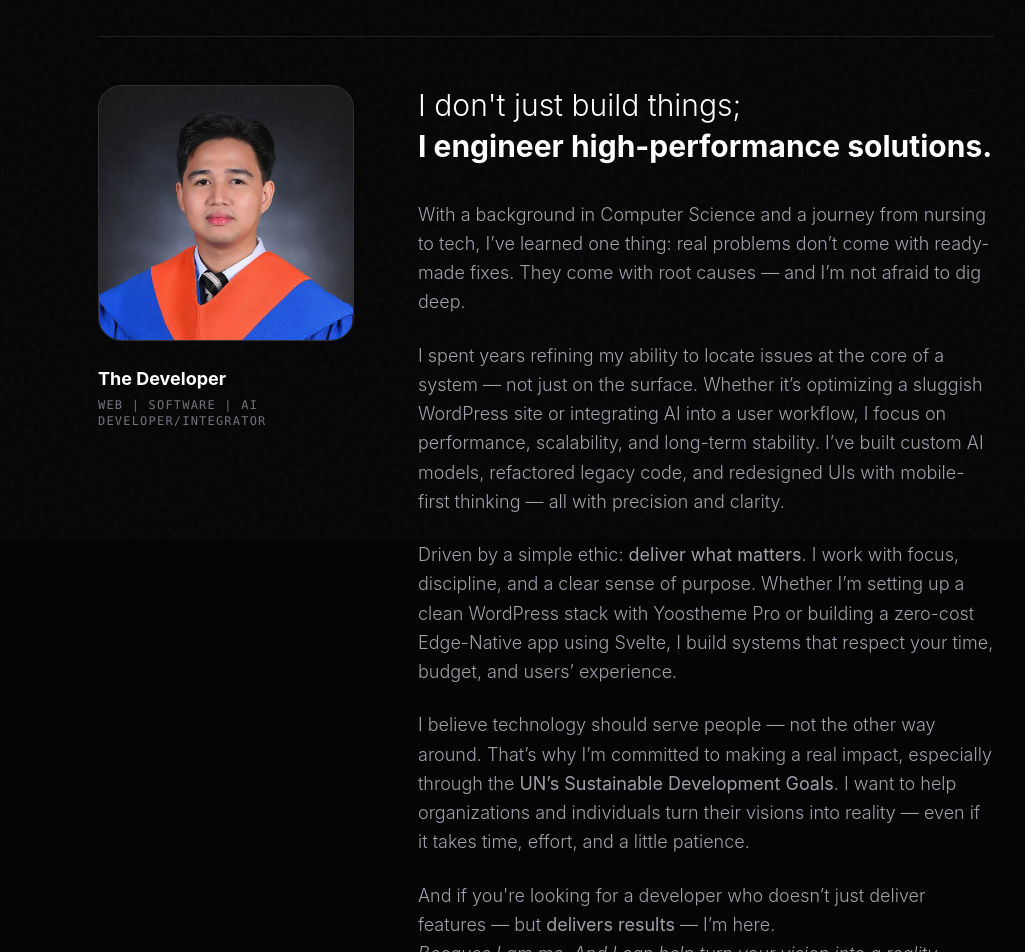
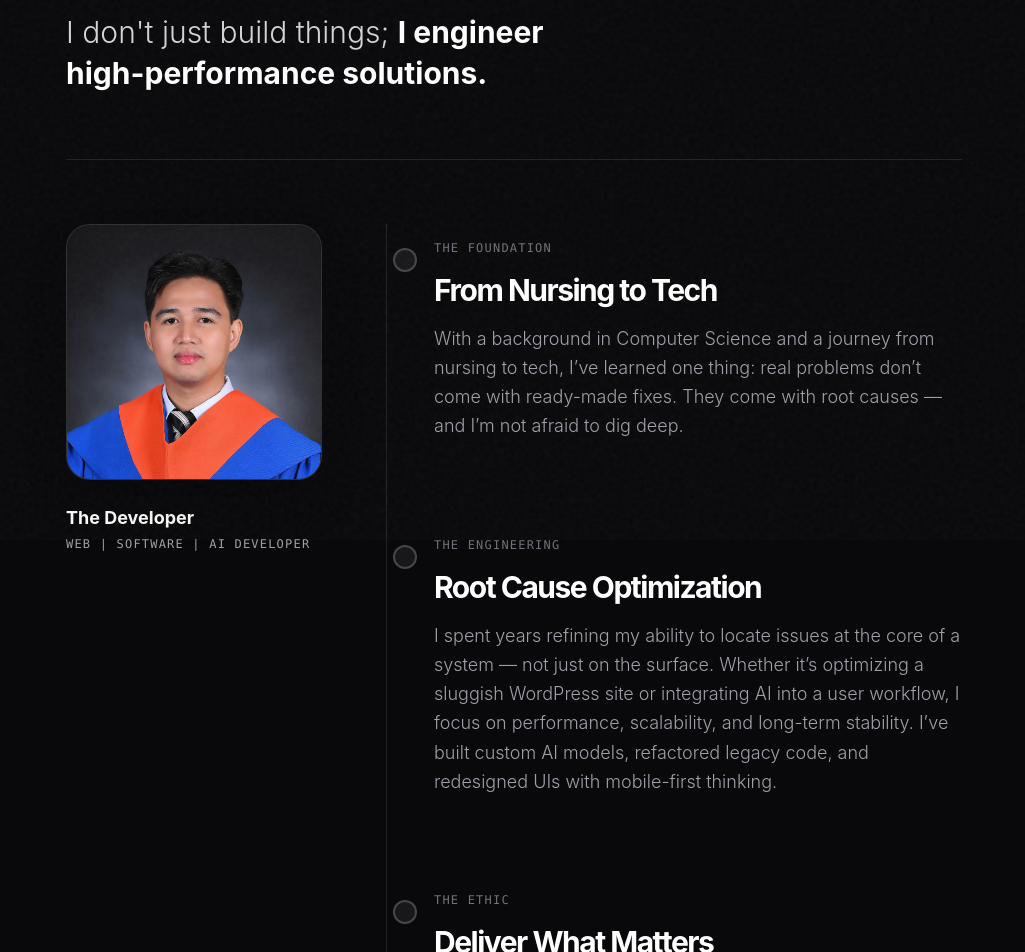
Before and after one commit to Limeexe/jlabe-portfolio-site-svelte, a SvelteKit app: page /about in a window 1280 px wide. Shown: the part 260-1212 px from the top of the page, without its empty margins (94-1119 px from the left). Built offline with nearby package versions, Linux system fonts and the light colour scheme.

Commit message:
Timeline About <title> tag for Services page

```diff
--- a/src/routes/about/+page.svelte
+++ b/src/routes/about/+page.svelte
@@ -1,22 +1,84 @@
 <script lang="ts">
     import { User } from 'lucide-svelte';
-
     import profilePic from '$lib/assets/developer-profile.jpg';
 
     let imageUrl: string = profilePic;
+
+    // --- Timeline Data Structure ---
+    // Breaking your bio into semantic timeline events for high SEO readability
+    const timelineEvents = [
+        {
+            period: "The Foundation",
+            title: "From Nursing to Tech",
+            content: "With a background in Computer Science and a journey from nursing to tech, I’ve learned one thing: real problems don’t come with ready-made fixes. They come with root causes — and I’m not afraid to dig deep.",
+            color: "#09090b" // bg-zinc-950
+        },
+        {
+            period: "The Engineering",
+            title: "Root Cause Optimization",
+            content: "I spent years refining my ability to locate issues at the core of a system — not just on the surface. Whether it’s optimizing a sluggish WordPress site or integrating AI into a user workflow, I focus on performance, scalability, and long-term stability. I’ve built custom AI models, refactored legacy code, and redesigned UIs with mobile-first thinking.",
+            color: "#0f172a" // bg-slate-900
+        },
+        {
+            period: "The Ethic",
+            title: "Deliver What Matters",
+            content: "Driven by a simple ethic: deliver what matters. I work with focus, discipline, and a clear sense of purpose. Whether I’m setting up a clean WordPress stack with Yootheme Pro or building a zero-cost Edge-Native app using Svelte, I build systems that respect your time, budget, and users’ experience.",
+            color: "#171717" // bg-neutral-900
+        },
+        {
+            period: "The Vision",
+            title: "Technology for Impact",
+            content: "I believe technology should serve people — not the other way around. That’s why I’m committed to making a real impact, especially through the UN’s Sustainable Development Goals. I want to help organizations and individuals turn their visions into reality — even if it takes time, effort, and a little patience.",
+            color: "#052e16" // bg-green-950 (Subtle shift to represent sustainability/UN SDGs)
+        }
+    ];
+
+    // Reactive state for the dynamic background color
+    let activeColor = $state(timelineEvents[0].color);
+
+    // --- High-Performance Intersection Observer ---
+    // This Svelte action watches elements and changes the color only when they cross the middle of the screen.
+    const observeSection = (node: HTMLElement, color: string) => {
+        const observer = new IntersectionObserver((entries) => {
+            entries.forEach(entry => {
+                if (entry.isIntersecting) {
+                    activeColor = color;
+                }
+            });
+        }, {
+            // Triggers when the item hits the middle 40% of the viewport
+            rootMargin: '-40% 0px -40% 0px'
+        });
+
+        observer.observe(node);
+
+        return {
+            destroy() {
+                observer.disconnect();
+            }
+        };
+    };
 </script>
 
-<div itemscope itemtype="https://schema.org/Person" class="space-y-12 animate-reveal pb-24 pt-24 max-w-4xl mx-auto">
+<div
+    style="background-color: {activeColor}; transition: background-color 1s ease-out;"
+    class="min-h-screen w-full -mx-4 px-4 sm:-mx-8 sm:px-8 py-24 transition-colors duration-1000"
+>
+    <div itemscope itemtype="https://schema.org/Person" class="max-w-4xl mx-auto space-y-16">
 
-    <div class="text-center md:text-left">
-        <h2 class="text-5xl md:text-[5rem] font-bold text-white tracking-tighter leading-[0.9] mb-6">The Man Behind.</h2>
-    </div>
+        <header class="text-center md:text-left animate-reveal">
+            <h2 class="text-5xl md:text-[5rem] font-bold text-white tracking-tighter leading-[0.9] mb-6">
+                The Man Behind.
+            </h2>
+            <h3 class="text-2xl md:text-3xl font-light text-zinc-300 leading-snug text-balance">
+                I don't just build things; <span class="font-bold text-white">I engineer high-performance solutions.</span>
+            </h3>
+        </header>
 
-    <div class="border-t border-white/10 pt-12">
-        <div class="grid grid-cols-1 md:grid-cols-12 gap-8 md:gap-16">
+        <div class="border-t border-white/10 pt-16 grid grid-cols-1 md:grid-cols-12 gap-8 md:gap-16">
 
-            <div class="md:col-span-4 space-y-6">
-                <div class="aspect-square rounded-3xl bg-zinc-900 border border-white/10 flex items-center justify-center overflow-hidden relative group">
+            <aside class="md:col-span-4 h-max md:sticky md:top-32 space-y-6 z-10">
+                <div class="aspect-square rounded-3xl bg-zinc-900 border border-white/10 flex items-center justify-center overflow-hidden relative group shadow-2xl">
                     <div class="absolute inset-0 bg-white/5 opacity-0 group-hover:opacity-100 transition-opacity duration-500 z-10 pointer-events-none"></div>
 
                     {#if imageUrl}
@@ -26,33 +88,42 @@
                     {/if}
                 </div>
                 <div class="space-y-1">
-                    <h3 class="text-white font-bold text-lg">The Developer</h3>
-                    <p class="text-zinc-500 font-mono text-xs uppercase tracking-widest">Web | Software | AI Developer/Integrator</p>
+                    <h3 class="text-white font-bold text-lg" itemprop="name">The Developer</h3>
+                    <p class="text-zinc-400 font-mono text-xs uppercase tracking-widest" itemprop="jobTitle">Web | Software | AI Developer</p>
                 </div>
-            </div>
+            </aside>
 
-            <div class="md:col-span-8 space-y-8">
-                <h3 class="text-2xl md:text-3xl font-light text-white leading-snug text-balance">
-                    I don't just build things; <br/> <span class="font-bold">I engineer high-performance solutions.</span>
-                </h3>
+            <div class="md:col-span-8 relative">
+                <div class="absolute left-0 top-0 bottom-0 w-px bg-white/10 ml-[11px] md:ml-0 hidden sm:block"></div>
 
-                <div class="space-y-6 text-zinc-400 text-lg font-light leading-relaxed">
-                    <p>
-                        With a background in Computer Science and a journey from nursing to tech, I’ve learned one thing: real problems don’t come with ready-made fixes. They come with root causes — and I’m not afraid to dig deep.
-                    </p>
-                    <p>
-                        I spent years refining my ability to locate issues at the core of a system — not just on the surface. Whether it’s optimizing a sluggish WordPress site or integrating AI into a user workflow, I focus on performance, scalability, and long-term stability. I’ve built custom AI models, refactored legacy code, and redesigned UIs with mobile-first thinking — all with precision and clarity.
-                    </p>
-                    <p>
-                        Driven by a simple ethic: <strong>deliver what matters</strong>. I work with focus, discipline, and a clear sense of purpose. Whether I’m setting up a clean WordPress stack with Yoostheme Pro or building a zero-cost Edge-Native app using Svelte, I build systems that respect your time, budget, and users’ experience.
-                    </p>
-                    <p>
-                        I believe technology should serve people — not the other way around. That’s why I’m committed to making a real impact, especially through the <strong>UN’s Sustainable Development Goals</strong>. I want to help organizations and individuals turn their visions into reality — even if it takes time, effort, and a little patience.
-                    </p>
-                    <p>
-                        And if you're looking for a developer who doesn’t just deliver features — but <strong>delivers results</strong> — I’m here.
-                        <br /><em>Because I am me. And I can help turn your vision into a reality — even if it takes a while to get there.</em>
-                    </p>
+                <div class="space-y-24 pt-4 sm:pl-12">
+                    {#each timelineEvents as event}
+                        <section
+                            use:observeSection={event.color}
+                            class="relative group"
+                        >
+                            <div class="absolute -left-[41px] top-2 w-6 h-6 rounded-full bg-zinc-900 border-2 border-white/20 group-hover:border-white transition-colors duration-500 hidden sm:block"></div>
+
+                            <div class="space-y-4">
+                                <span class="text-xs font-mono text-zinc-500 uppercase tracking-widest block">
+                                    {event.period}
+                                </span>
+                                <h4 class="text-3xl font-bold text-white tracking-tighter">
+                                    {event.title}
+                                </h4>
+                                <p class="text-zinc-400 text-lg font-light leading-relaxed" itemprop="description">
+                                    {event.content}
+                                </p>
+                            </div>
+                        </section>
+                    {/each}
+
+                    <section class="pt-8 border-t border-white/10">
+                        <p class="text-zinc-300 text-lg font-light italic leading-relaxed">
+                            And if you're looking for a developer who doesn’t just deliver features — but <strong class="text-white font-semibold not-italic">delivers results</strong> — I’m here. <br /><br />
+                            Because I am me. And I can help turn your vision into a reality — even if it takes a while to get there.
+                        </p>
+                    </section>
                 </div>
             </div>
         </div>
--- a/src/routes/services/+page.svelte
+++ b/src/routes/services/+page.svelte
@@ -194,6 +194,9 @@
 </script>
 
 <svelte:head>
+    <title>JLAbe High Performance Development & AI | Philippines</title>
+	<meta name="description" content="Freelance Hybrid Developer and AI Engineer in the Philippines. Specializing in zero-cost edge architecture, mobile-first development, and Performance Optimization" />
+	<meta name="robots" content="index, follow" />
 	{@html `<script type="application/ld+json">${JSON.stringify(schemaData)}</script>`}
 </svelte:head>
 
```
